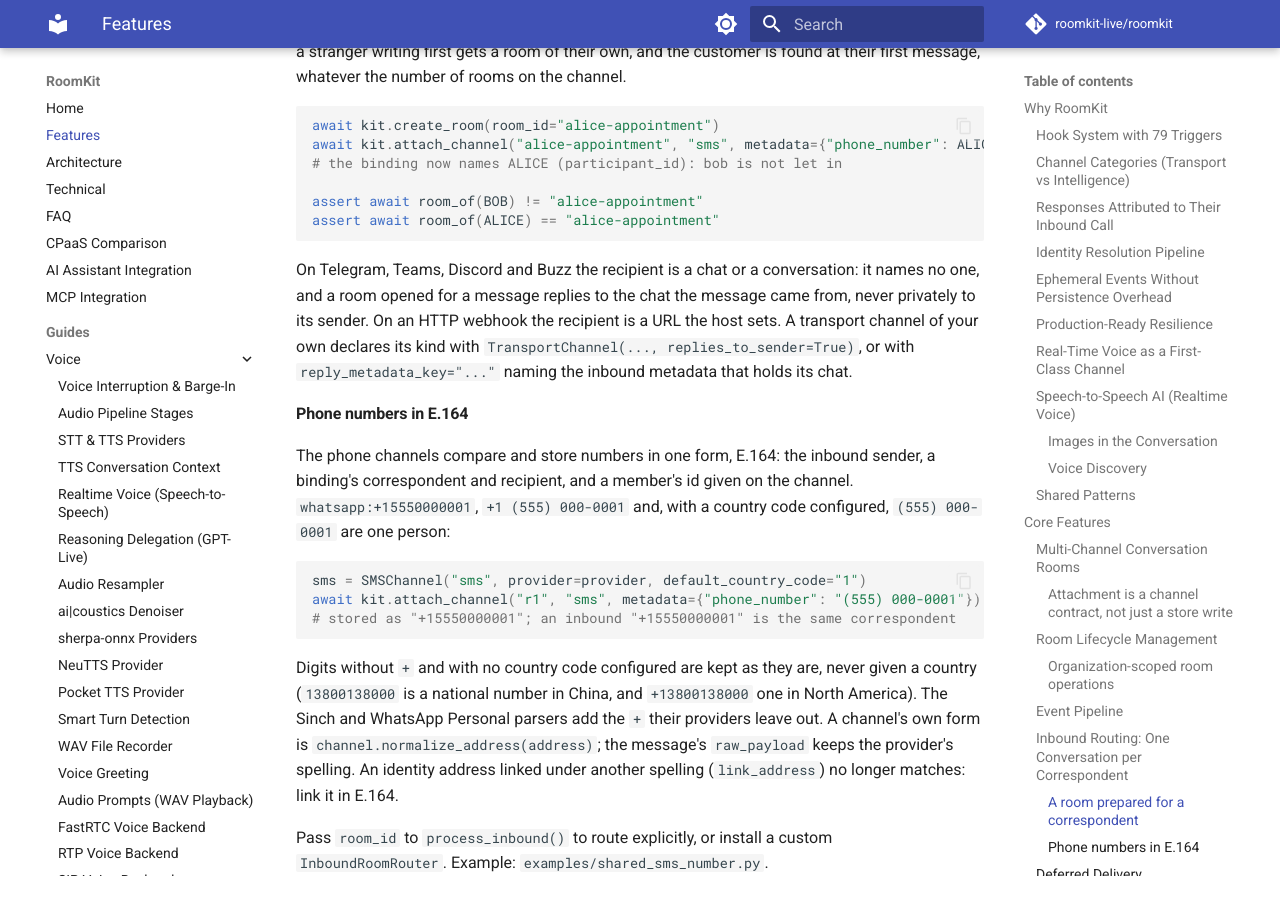
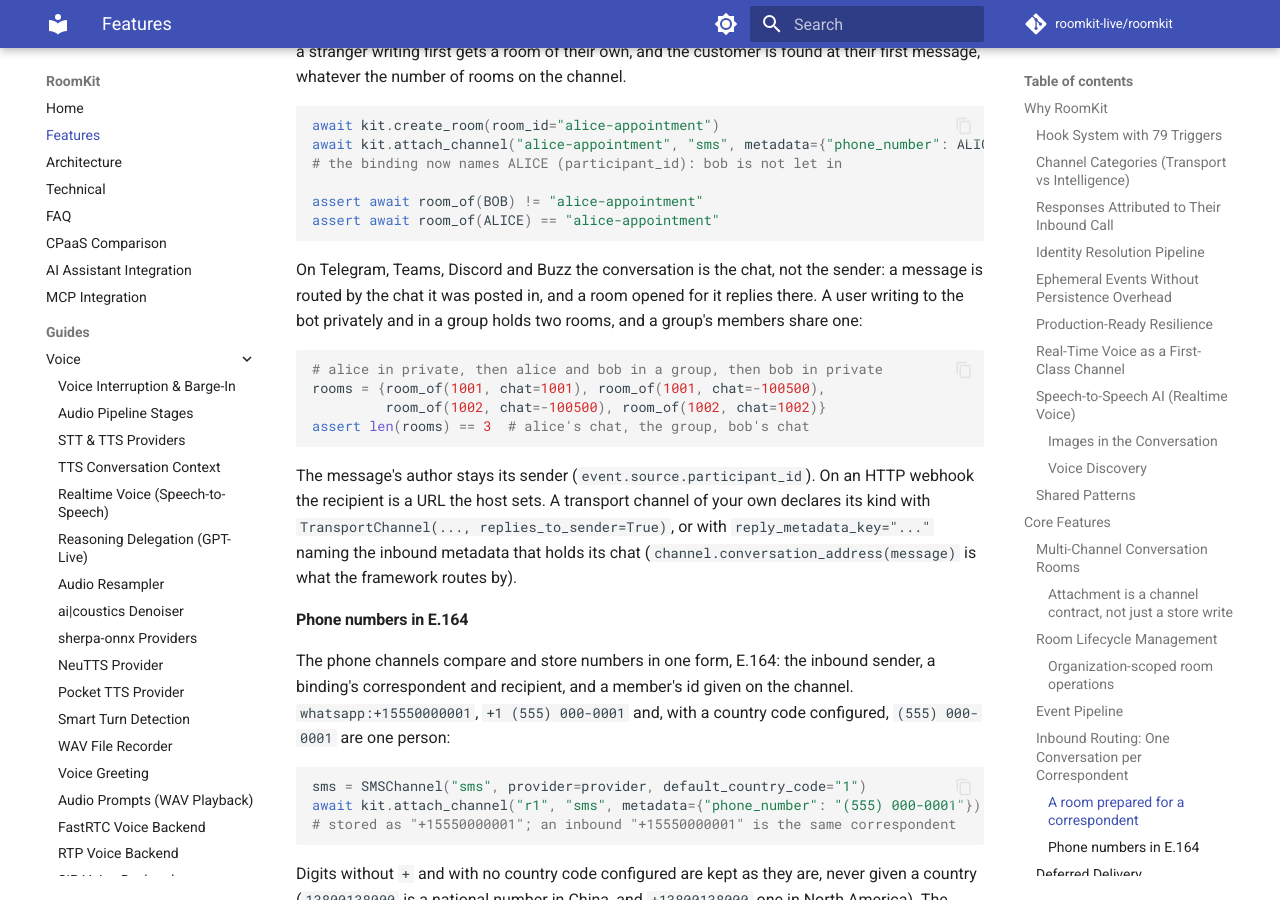
Before and after one commit to roomkit-live/roomkit-docs, an MkDocs documentation site: the page built from docs/features.md, in a window 1280 px wide and 900 px high, scrolled down 13076 px. Built offline with MkDocs 1.6.1 and Material for MkDocs 9.7.7, drawn with Linux system fonts in a browser that asks for light colours; comment, search, counter and statistics services are not loaded; some of the changed text lies outside the part shown.

Commit message:
docs(routing): per review, on a chat channel the conversation is the chat, so a private chat and a group are two rooms (RMK-646)

````diff
--- a/docs/features.md
+++ b/docs/features.md
@@ -417,12 +417,23 @@ assert await room_of(BOB) != "alice-appointment"
 assert await room_of(ALICE) == "alice-appointment"
 ```
 
-On Telegram, Teams, Discord and Buzz the recipient is a chat or a
-conversation: it names no one, and a room opened for a message replies to the
-chat the message came from, never privately to its sender. On an HTTP webhook
-the recipient is a URL the host sets. A transport channel of your own declares
-its kind with `TransportChannel(..., replies_to_sender=True)`, or with
-`reply_metadata_key="..."` naming the inbound metadata that holds its chat.
+On Telegram, Teams, Discord and Buzz the conversation is the chat, not the
+sender: a message is routed by the chat it was posted in, and a room opened for
+it replies there. A user writing to the bot privately and in a group holds two
+rooms, and a group's members share one:
+
+```python
+# alice in private, then alice and bob in a group, then bob in private
+rooms = {room_of(1001, chat=1001), room_of(1001, chat=-100500),
+         room_of(1002, chat=-100500), room_of(1002, chat=1002)}
+assert len(rooms) == 3  # alice's chat, the group, bob's chat
+```
+
+The message's author stays its sender (`event.source.participant_id`). On an
+HTTP webhook the recipient is a URL the host sets. A transport channel of your
+own declares its kind with `TransportChannel(..., replies_to_sender=True)`, or
+with `reply_metadata_key="..."` naming the inbound metadata that holds its chat
+(`channel.conversation_address(message)` is what the framework routes by).
 
 #### Phone numbers in E.164
 
````
